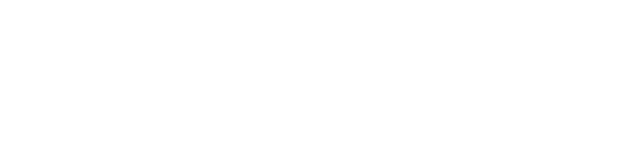
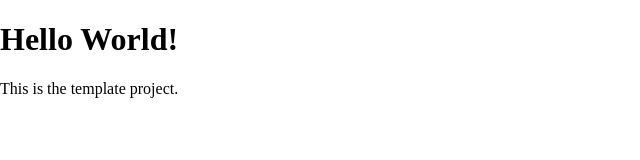
Before and after one commit to mortl/template, a plain HTML site: page index.html in a window 1280 px wide. Shown: the whole page, without its empty margins (0-640 px from the left). Drawn offline with Linux system fonts and the light colour scheme.

Commit message:
added h1

```diff
--- a/index.html
+++ b/index.html
@@ -19,6 +19,10 @@
             <p class="browsehappy">You are using an <strong>outdated</strong> browser. Please <a href="#">upgrade your browser</a> to improve your experience.</p>
         <![endif]-->
 
+
+        <h1>Hello World!</h1>
+
+        <p> This is the template project.</p>
         <script src="script.js" async defer></script>
     </body>
 </html>
```
